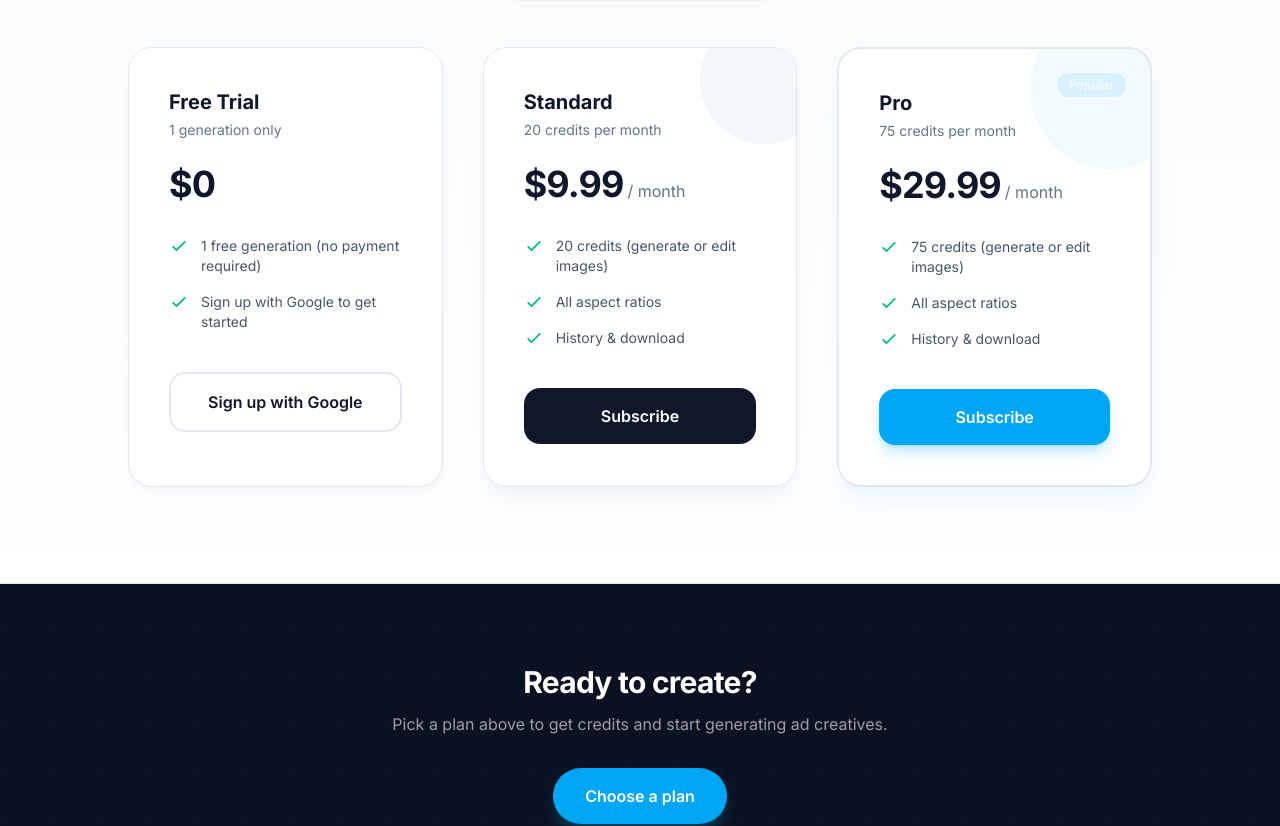
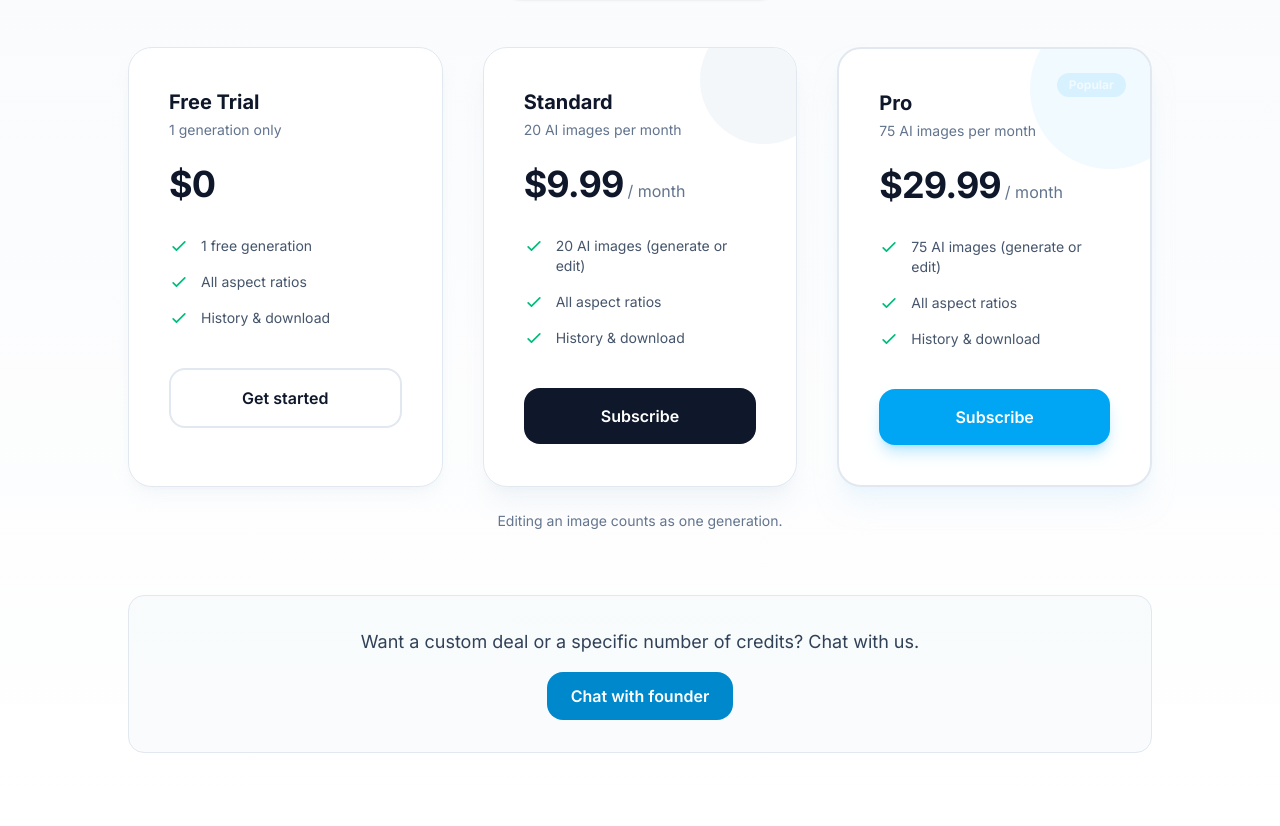
Before and after one commit to dlnkko/clonestatic, a Next.js app: page / in a window 1280 px wide. Shown: the part 1920-2746 px from the top of the page. Built offline with nearby package versions, Linux system fonts and the light colour scheme.

Commit message:
Few changes text

```diff
--- a/app/app/page.tsx
+++ b/app/app/page.tsx
@@ -465,7 +465,7 @@ export default function StaticAdPromptGenerator() {
                 <div className="rounded-xl sm:rounded-2xl border border-slate-200 bg-white p-3 sm:p-5">
                   <div className="flex items-center justify-between">
                     <h3 className="text-xs font-semibold text-slate-900 sm:text-sm">Standard</h3>
-                    <span className="rounded-full bg-sky-50 px-2 py-0.5 text-[10px] font-medium text-sky-700">20 credits</span>
+                    <span className="rounded-full bg-sky-50 px-2 py-0.5 text-[10px] font-medium text-sky-700">20 AI images</span>
                   </div>
                   <p className="mt-2 sm:mt-3 text-2xl sm:text-3xl font-bold tracking-tight text-slate-900">
                     {pricingBilling === 'yearly' ? '$79.99' : '$9.99'}
@@ -473,7 +473,7 @@ export default function StaticAdPromptGenerator() {
                   </p>
                   {pricingBilling === 'yearly' && <p className="mt-0.5 text-xs text-slate-500">Billed annually · ~$6.67/mo</p>}
                   <ul className="mt-2 sm:mt-3 space-y-1 sm:space-y-2 text-xs sm:text-sm text-slate-600">
-                    <li className="flex gap-1.5 sm:gap-2"><span className="mt-0.5 h-3.5 w-3.5 sm:h-4 sm:w-4 rounded-full bg-emerald-100 text-emerald-700 flex items-center justify-center text-[10px] font-bold shrink-0">✓</span><strong>20 credits</strong> per month (generate or edit)</li>
+                    <li className="flex gap-1.5 sm:gap-2"><span className="mt-0.5 h-3.5 w-3.5 sm:h-4 sm:w-4 rounded-full bg-emerald-100 text-emerald-700 flex items-center justify-center text-[10px] font-bold shrink-0">✓</span><strong>20 AI images</strong> (generate or edit)</li>
                     <li className="flex gap-1.5 sm:gap-2"><span className="mt-0.5 h-3.5 w-3.5 sm:h-4 sm:w-4 rounded-full bg-emerald-100 text-emerald-700 flex items-center justify-center text-[10px] font-bold shrink-0">✓</span>Generate ads from references</li>
                     <li className="flex gap-1.5 sm:gap-2"><span className="mt-0.5 h-3.5 w-3.5 sm:h-4 sm:w-4 rounded-full bg-emerald-100 text-emerald-700 flex items-center justify-center text-[10px] font-bold shrink-0">✓</span>History + downloads</li>
                   </ul>
@@ -488,7 +488,7 @@ export default function StaticAdPromptGenerator() {
                 <div className="rounded-xl sm:rounded-2xl border border-slate-200 bg-slate-900 p-3 sm:p-5 text-white">
                   <div className="flex items-center justify-between">
                     <h3 className="text-xs font-semibold sm:text-sm">Pro</h3>
-                    <span className="rounded-full bg-white/10 px-2 py-0.5 text-[10px] font-medium text-white">75 credits</span>
+                    <span className="rounded-full bg-white/10 px-2 py-0.5 text-[10px] font-medium text-white">75 AI images</span>
                   </div>
                   <p className="mt-2 sm:mt-3 text-2xl sm:text-3xl font-bold tracking-tight">
                     {pricingBilling === 'yearly' ? '$229.99' : '$29.99'}
@@ -496,7 +496,7 @@ export default function StaticAdPromptGenerator() {
                   </p>
                   {pricingBilling === 'yearly' && <p className="mt-0.5 text-xs text-white/70">Billed annually · ~$19.17/mo</p>}
                   <ul className="mt-2 sm:mt-3 space-y-1 sm:space-y-2 text-xs sm:text-sm text-white/80">
-                    <li className="flex gap-1.5 sm:gap-2"><span className="mt-0.5 h-3.5 w-3.5 sm:h-4 sm:w-4 rounded-full bg-white/15 flex items-center justify-center text-[10px] font-bold shrink-0">✓</span><strong>75 credits</strong> per month (generate or edit)</li>
+                    <li className="flex gap-1.5 sm:gap-2"><span className="mt-0.5 h-3.5 w-3.5 sm:h-4 sm:w-4 rounded-full bg-white/15 flex items-center justify-center text-[10px] font-bold shrink-0">✓</span><strong>75 AI images</strong> (generate or edit)</li>
                     <li className="flex gap-1.5 sm:gap-2"><span className="mt-0.5 h-3.5 w-3.5 sm:h-4 sm:w-4 rounded-full bg-white/15 flex items-center justify-center text-[10px] font-bold shrink-0">✓</span>Generate ads from references</li>
                     <li className="flex gap-1.5 sm:gap-2"><span className="mt-0.5 h-3.5 w-3.5 sm:h-4 sm:w-4 rounded-full bg-white/15 flex items-center justify-center text-[10px] font-bold shrink-0">✓</span>History + downloads</li>
                   </ul>
@@ -508,6 +508,8 @@ export default function StaticAdPromptGenerator() {
                   </a>
                 </div>
               </div>
+
+              <p className="mt-3 text-center text-xs text-slate-500">Editing an image counts as one generation.</p>
 
               <div className="mt-3 sm:mt-4 flex justify-end">
                 <button
--- a/app/components/PricingSection.tsx
+++ b/app/components/PricingSection.tsx
@@ -53,11 +53,15 @@ export function PricingSection() {
           <ul className="mt-8 space-y-4 text-sm text-slate-600">
             <li className="flex items-start gap-3">
               {CHECKMARK}
-              <span>1 free generation (no payment required)</span>
+              <span>1 free generation</span>
             </li>
             <li className="flex items-start gap-3">
               {CHECKMARK}
-              <span>Sign up with Google to get started</span>
+              <span>All aspect ratios</span>
+            </li>
+            <li className="flex items-start gap-3">
+              {CHECKMARK}
+              <span>History & download</span>
             </li>
           </ul>
           <div className="mt-10">
@@ -65,7 +69,7 @@ export function PricingSection() {
               href="/login?next=/app"
               className="inline-flex w-full items-center justify-center rounded-2xl border-2 border-slate-900 bg-white px-5 py-4 text-base font-semibold text-slate-900 transition-colors hover:bg-slate-50"
             >
-              Sign up with Google
+              Get started
             </a>
           </div>
         </div>
@@ -74,7 +78,7 @@ export function PricingSection() {
         <div className="relative flex flex-col overflow-hidden rounded-3xl border border-slate-200 bg-white p-8 shadow-xl shadow-slate-200/40 transition-all duration-300 hover:shadow-2xl hover:shadow-slate-200/50 sm:p-10">
           <div className="absolute right-0 top-0 h-32 w-32 translate-x-8 -translate-y-8 rounded-full bg-slate-100/80" aria-hidden />
           <h3 className="text-xl font-bold text-slate-900">Standard</h3>
-          <p className="mt-1 text-sm text-slate-500">20 credits per month</p>
+          <p className="mt-1 text-sm text-slate-500">20 AI images per month</p>
           {!annually ? (
             <p className="mt-6 flex items-baseline gap-1">
               <span className="text-4xl font-bold tracking-tight text-slate-900">$9.99</span>
@@ -92,7 +96,7 @@ export function PricingSection() {
           <ul className="mt-8 space-y-4 text-sm text-slate-600">
             <li className="flex items-start gap-3">
               {CHECKMARK}
-              <span>20 credits (generate or edit images)</span>
+              <span>20 AI images (generate or edit)</span>
             </li>
             <li className="flex items-start gap-3">
               {CHECKMARK}
@@ -120,7 +124,7 @@ export function PricingSection() {
           </span>
           <div className="absolute right-0 top-0 h-40 w-40 translate-x-10 -translate-y-10 rounded-full bg-sky-50/90" aria-hidden />
           <h3 className="text-xl font-bold text-slate-900">Pro</h3>
-          <p className="mt-1 text-sm text-slate-500">75 credits per month</p>
+          <p className="mt-1 text-sm text-slate-500">75 AI images per month</p>
           {!annually ? (
             <p className="mt-6 flex items-baseline gap-1">
               <span className="text-4xl font-bold tracking-tight text-slate-900">$29.99</span>
@@ -138,7 +142,7 @@ export function PricingSection() {
           <ul className="mt-8 space-y-4 text-sm text-slate-600">
             <li className="flex items-start gap-3">
               {CHECKMARK}
-              <span>75 credits (generate or edit images)</span>
+              <span>75 AI images (generate or edit)</span>
             </li>
             <li className="flex items-start gap-3">
               {CHECKMARK}
@@ -159,6 +163,24 @@ export function PricingSection() {
           </div>
         </div>
       </div>
+
+      <p className="mt-6 text-center text-sm text-slate-500">
+        Editing an image counts as one generation.
+      </p>
+
+      <div className="mt-16 rounded-2xl border border-slate-200 bg-slate-50/80 p-6 sm:p-8 text-center">
+        <p className="text-slate-700 sm:text-lg">
+          Want a custom deal or a specific number of credits? Chat with us.
+        </p>
+        <a
+          href={process.env.NEXT_PUBLIC_TELEGRAM_FOUNDER ?? 'https://t.me/yourusername'}
+          target="_blank"
+          rel="noopener noreferrer"
+          className="mt-4 inline-flex items-center justify-center gap-2 rounded-2xl bg-[#0088cc] px-6 py-3 text-base font-semibold text-white transition-colors hover:bg-[#0077b5]"
+        >
+          Chat with founder
+        </a>
+      </div>
     </div>
   );
 }
```
